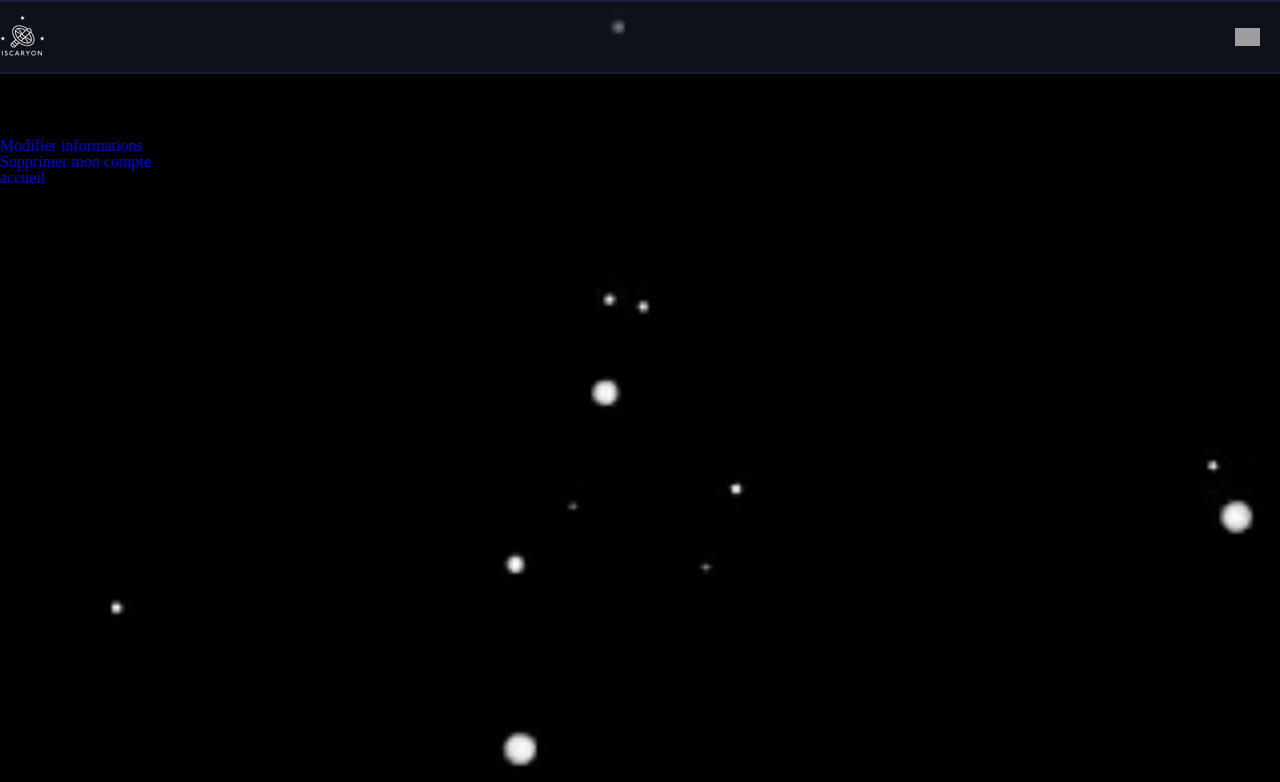
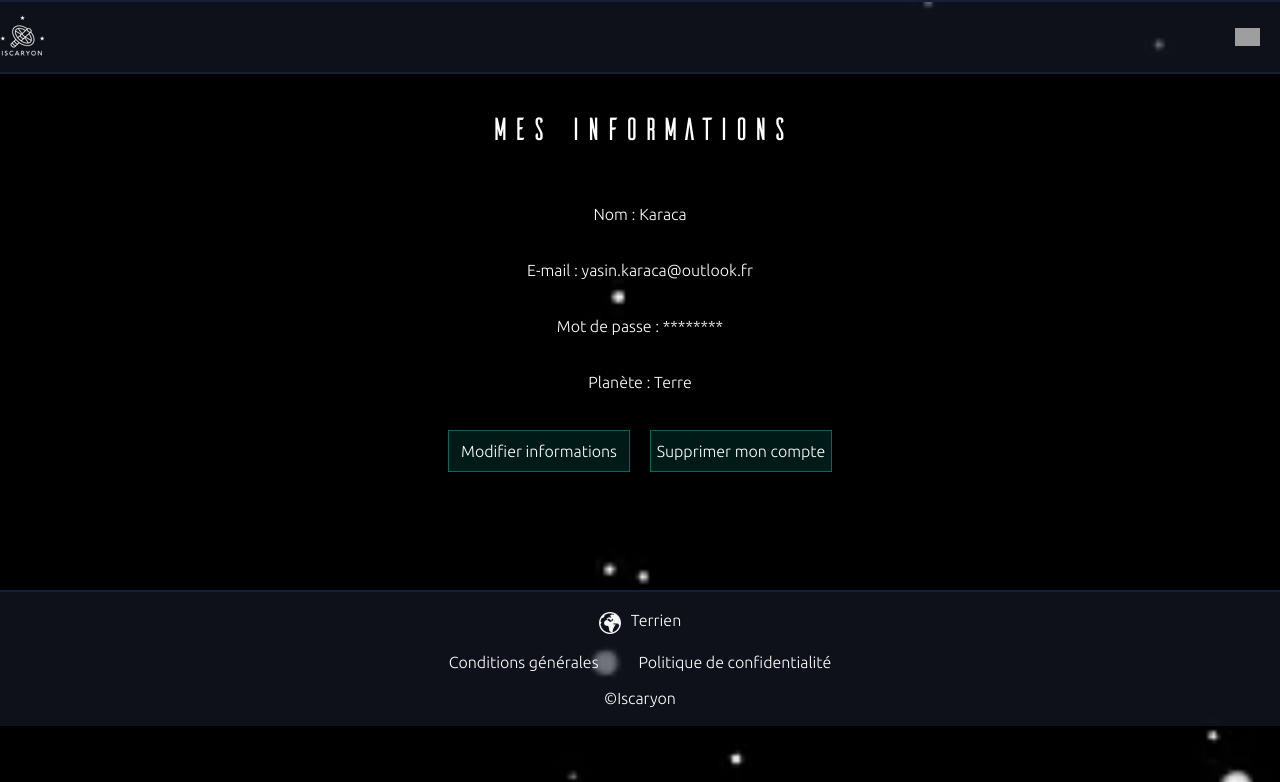
Before and after one commit to yasKaraca/SI7-Iscaryon, a PHP site: page /account.php in a window 1280 px wide. Shown: the top 782 px of the page. Run offline with PHP 8.4, Linux system fonts and the light colour scheme; the visitor is signed in with stand-in values (Sample User, id 1); data comes from the database, SQL or seed files in the repository; grey boxes are pictures that could not be loaded.

Commit message:
inte account / editAccount

```diff
--- a/src/account.php
+++ b/src/account.php
@@ -18,15 +18,19 @@ $stmt->execute();
 $infos = $stmt ->fetch(PDO::FETCH_ASSOC);
 
 include 'header.php';
-
-    echo '<div>';
-    echo '<p>Nom : '.$infos['nom'].'</p>';
-    echo '<p>E-mail : '.$infos['email'].'</p>';
-    echo '<p>Mot de passe : ********</p>';
-    echo '<p>Planète : '.$infos['planet'].'</p>';
-    echo '<a href="editAccount.php?id='.$infos['id'].'">Modifier informations</a></br>';
-    echo '<a href="deleteAccount.php?id='.$infos['id'].'">Supprimer mon compte</a>';
-    echo '</div>';
 ?>
 
-<a href="index.php">accueil</a>
+<h2 class="accountTitle">mes informations</h2>
+
+<?php
+    echo '<div class="account">';
+    echo '<p class="account-text">Nom : '.$infos['nom'].'</p>';
+    echo '<p class="account-text">E-mail : '.$infos['email'].'</p>';
+    echo '<p class="account-text">Mot de passe : ********</p>';
+    echo '<p class="account-text">Planète : '.$infos['planet'].'</p>';
+    echo '<div class="account-box"><div class="account-box-btn"><a href="editAccount.php?id='.$infos['id'].'">Modifier informations</a></div>';
+    echo '<div class="account-box-btn"><a href="deleteAccount.php?id='.$infos['id'].'">Supprimer mon compte</a></div></div>';
+    echo '</div>';
+
+    include 'footer.php';
+?>
--- /dev/null
+++ b/src/styles/components/_account.scss
@@ -0,0 +1,39 @@
+.accountTitle {
+  text-align: center;
+  color: white;
+  font-family: 'Ailerons';
+  font-size: 2rem;
+  margin: 40px 0;
+}
+
+.account {
+  color: white;
+  font-family: 'Ubuntu Light', sans-serif;
+  display: flex;
+  flex-direction: column;
+  align-items: center;
+  padding-bottom: 75px;
+  @include for-size(tablet-landscape-up) {
+    padding-bottom: 50px;
+  }
+  &-text {
+    margin: 20px 0;
+  }
+  &-box {
+    display: flex;
+    justify-content: center;
+    &-btn {
+      margin: 20px 10px;
+      background-color: rgba(0,106,97,0.25);
+      display: flex;
+      align-items: center;
+      justify-content: center;
+      border: 1px solid #006A61;
+      width: 180px;
+      height: 40px;
+      & a {
+        color: white;
+      }
+    }
+  }
+}
--- /dev/null
+++ b/src/styles/components/_editAccount.scss
@@ -0,0 +1,61 @@
+.editAccount {
+  color: white;
+  display: flex;
+  flex-direction: column;
+  align-items: center;
+  font-family: 'Ubuntu Light', sans-serif;
+  text-align: left;
+  &-content {
+    display: flex;
+    justify-content: space-around;
+    align-items: center;
+    width: 90%;
+    margin: 10px 0;
+    font-size: 1.1rem;
+    height: 30px;
+    @include for-size(tablet-portrait-up) {
+      width: 60%;
+    }
+    @include for-size(tablet-landscape-up) {
+      width: 50%;
+    }
+    & label {
+      width: 60%;
+    }
+    & input {
+      width: 40%;
+      text-align: center;
+      background-color: rgba(107, 106, 106, 0.25);
+      border: 1px solid #8B8787;
+      color: white;
+      font-size: 0.8rem;
+      @include for-size(tablet-landscape-up) {
+        height: 30px;
+      }
+    }
+  }
+  &-submit {
+    margin: 20px 0;
+    & input {
+      border: 1px solid #006A61;
+      background-color: rgba(0,106,97,0.25);
+      color: white;
+      font-family: 'Ubuntu Light', sans-serif;
+      height: 30px;
+      @include for-size(tablet-landscape-up) {
+        height: 40px;
+      }
+    }
+  }
+}
+
+.editAccountTitle {
+  text-align: center;
+  color: white;
+  font-family: 'Ailerons';
+  font-size: 2rem;
+  margin: 45px 0;
+  @include for-size(tablet-landscape-up) {
+    margin: 35px 0;
+  }
+}
--- a/src/styles/style.css
+++ b/src/styles/style.css
@@ -420,6 +420,95 @@ a {
     .submit input {
       width: 27%; } }
 
+.accountTitle {
+  text-align: center;
+  color: white;
+  font-family: 'Ailerons';
+  font-size: 2rem;
+  margin: 40px 0; }
+
+.account {
+  color: white;
+  font-family: 'Ubuntu Light', sans-serif;
+  display: flex;
+  flex-direction: column;
+  align-items: center;
+  padding-bottom: 75px; }
+  @media (min-width: 949px) {
+    .account {
+      padding-bottom: 50px; } }
+  .account-text {
+    margin: 20px 0; }
+  .account-box {
+    display: flex;
+    justify-content: center; }
+    .account-box-btn {
+      margin: 20px 10px;
+      background-color: rgba(0, 106, 97, 0.25);
+      display: flex;
+      align-items: center;
+      justify-content: center;
+      border: 1px solid #006A61;
+      width: 180px;
+      height: 40px; }
+      .account-box-btn a {
+        color: white; }
+
+.editAccount {
+  color: white;
+  display: flex;
+  flex-direction: column;
+  align-items: center;
+  font-family: 'Ubuntu Light', sans-serif;
+  text-align: left; }
+  .editAccount-content {
+    display: flex;
+    justify-content: space-around;
+    align-items: center;
+    width: 90%;
+    margin: 10px 0;
+    font-size: 1.1rem;
+    height: 30px; }
+    @media (min-width: 600px) {
+      .editAccount-content {
+        width: 60%; } }
+    @media (min-width: 949px) {
+      .editAccount-content {
+        width: 50%; } }
+    .editAccount-content label {
+      width: 60%; }
+    .editAccount-content input {
+      width: 40%;
+      text-align: center;
+      background-color: rgba(107, 106, 106, 0.25);
+      border: 1px solid #8B8787;
+      color: white;
+      font-size: 0.8rem; }
+      @media (min-width: 949px) {
+        .editAccount-content input {
+          height: 30px; } }
+  .editAccount-submit {
+    margin: 20px 0; }
+    .editAccount-submit input {
+      border: 1px solid #006A61;
+      background-color: rgba(0, 106, 97, 0.25);
+      color: white;
+      font-family: 'Ubuntu Light', sans-serif;
+      height: 30px; }
+      @media (min-width: 949px) {
+        .editAccount-submit input {
+          height: 40px; } }
+
+.editAccountTitle {
+  text-align: center;
+  color: white;
+  font-family: 'Ailerons';
+  font-size: 2rem;
+  margin: 45px 0; }
+  @media (min-width: 949px) {
+    .editAccountTitle {
+      margin: 35px 0; } }
+
 @font-face {
   font-family: 'Ailerons';
   src: url("../fonts/ailerons-typeface-webfont.woff2") format("woff2"), url("../fonts/ailerons-typeface-webfont.woff") format("woff"), url("../fonts/ailerons-typeface-webfont.ttf") format("opentype");
--- a/src/styles/style.scss
+++ b/src/styles/style.scss
@@ -7,6 +7,8 @@
 @import "components/_register.scss";
 @import "components/_login.scss";
 @import "components/_reservation.scss";
+@import "components/_account.scss";
+@import "components/_editAccount.scss";
 
 @font-face {
   font-family: 'Ailerons';
```
Also changed, not shown: src/editAccount.php (+14 -9 lines).
